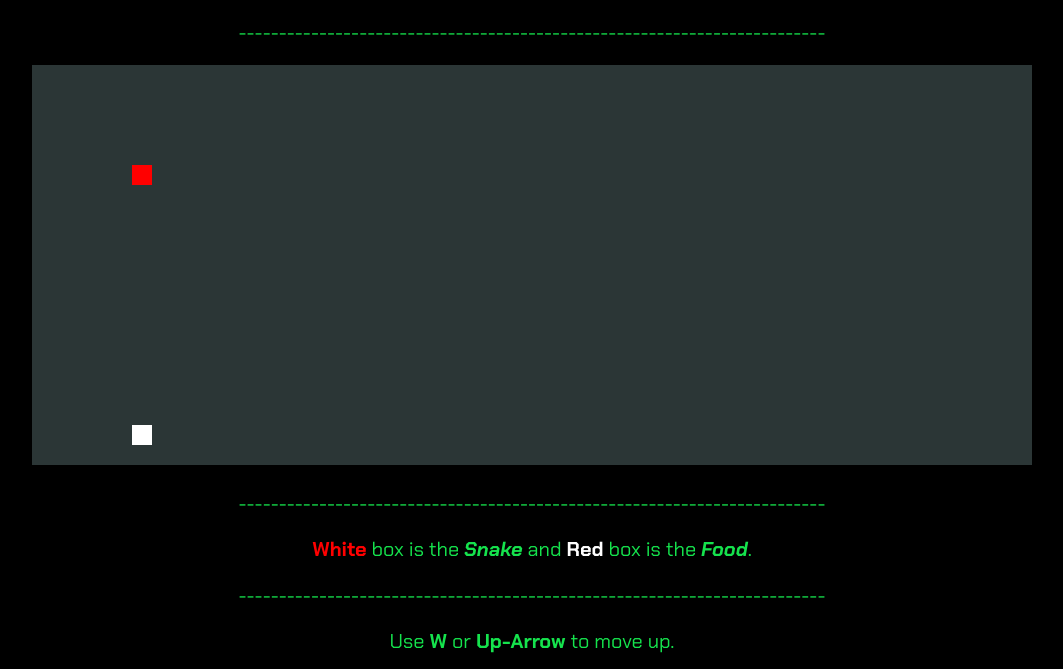
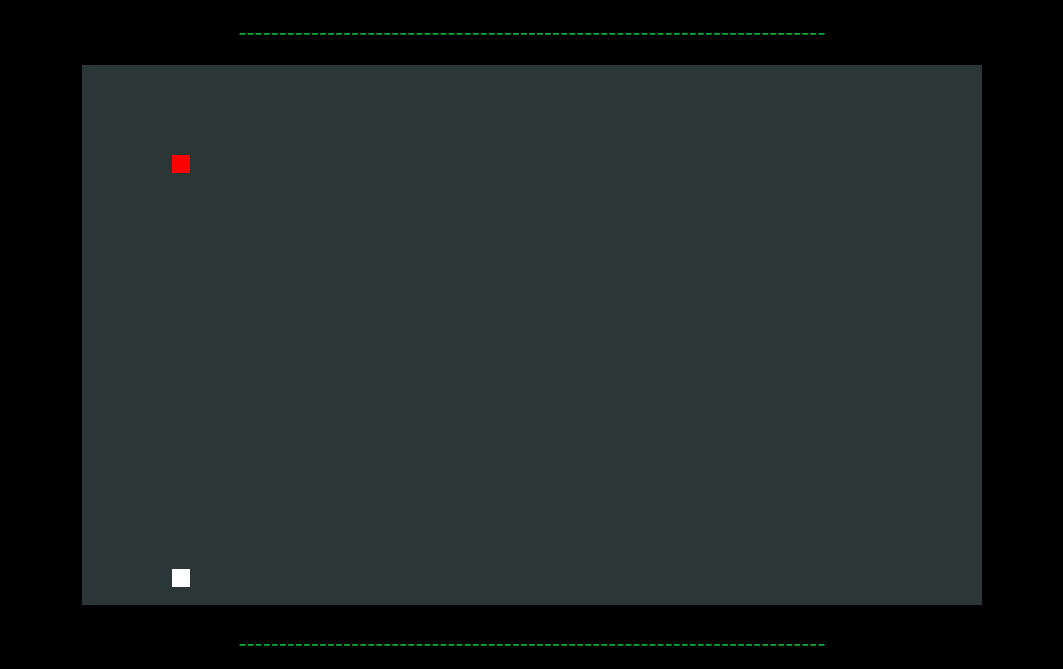
Before and after one commit to om-wani/snake-game-in-js, a plain HTML site: page index.html in a window 1280 px wide. Shown: the part 131-800 px from the top of the page, without its empty margins (108-1171 px from the left). Drawn offline with Linux system fonts and the light colour scheme; a web font is replaced by a local one.

Commit message:
Add files via upload

```diff
--- a/script.js
+++ b/script.js
@@ -1,162 +1,33 @@
-/*
 
-// creating playground area
-var SizeofBox = 20;// Size of one Block
-var NumberofRows = 20; //total number of rows into the canvas
-var NumberofColumns = 50; //total number of coloumns into the canvas
+
+
+
+// Definging the varaibles for making playground area
+var SizeofBox = 18; //
+var NumberofRows = 30; //total number of rows
+var NumberofColumns = 50; //total number of coloumns
 var Canvas;
 var Context;
 
-//snake structure
+//Defining varaibles for making snake's structure.
 var SnakeShapeX = SizeofBox * 5;
 var SnakeShapeY = SizeofBox * 5;
 
-//snake speed
-var SnakeSnakeSpeedX = 0;
-var SnakeSnakeSpeedY = 0;
+//Defining varaible for snake speed
+var SnakeSpeedX = 0;
+var SnakeSpeedY = 0;
 
-//snake body
-var SnakeBody= [];
+//Defining the snake's body
+var SnakeBody = [];
 
-//snake food
+// Defining varaibles for the positioning of food
 var FoodPositionX;
 var FoodPositionY;
 
-//current game status
+//The game over status should be false from the start
 var GameOver = false;
 
-window.onload = function (){
-    //settingCanvas height and width
-   Canvas = document.getElementById("canvas");
-   Canvas.height = NumberofRows * SizeofBox;
-   Canvas.width = NumberofColumns * SizeofBox;
-    Context =Canvas.getContext("2d");
-
-    placeFood();
-    document.addEventListener("keyup", changeDirection); //for movements
-    //snake speed
-    setInterval(update, 1000 / 10);
-
-}
-
-function update(){
-    if (GameOver){
-        return;
-    }
-
-    //background of the game
-    Context.fillStyle = "blue";
-    Context.fillRect(0, 0,Canvas.width,Canvas.height);
-
-    //food color and position
-    Context.fillStyle = "red";
-    Context.fillRect(FoodPositionX, FoodPositionY, SizeofBox, SizeofBox);
-
-    //randomize food
-    if(SnakeShapeX == FoodPositionX && SnakeShapeY == FoodPositionY){
-        SnakeBody.push([FoodPositionX, FoodPositionY]);
-        placeFood();
-    }
-
-    //growing body of snake
-    for(let i = SnakeBody.length - 1; i > 0; i--){
-        SnakeBody[i] = SnakeBody[i-1];
-    }
-    if(SnakeBody.length){
-        SnakeBody[0] = [SnakeShapeX, SnakeShapeY];
-    }
-
-    Context.fillStyle = "white";
-    SnakeShapeX +=SnakeSnakeSpeedX * SizeofBox;
-    SnakeShapeY += SnakeSnakeSpeedY * SizeofBox;
-    Context.fillRect(SnakeShapeX, SnakeShapeY, SizeofBox, SizeofBox);
-    for(let i = 0; i < SnakeBody.length; i++){
-        Context.fillRect(SnakeBody[i][0], SnakeBody[i][1], SizeofBox, SizeofBox);
-    }
-
-    //game over conditions
-    if(SnakeShapeX < 0
-        || SnakeShapeX > NumberofColumns * SizeofBox
-        || SnakeShapeY < 0
-        || SnakeShapeY > NumberofRows * SizeofBox){
-            //when snake touch boundry
-            GameOver = true;
-            alert("Game Over");
-    }
-    // when snake touches own body
-    for(let i = 0; i <  SnakeBody.length; i++){
-        if(SnakeShapeX == SnakeBody[i][0] && SnakeShapeY == SnakeBody[i][1]){
-            GameOver = true;
-            alert("Game Over");
-        }
-    }
-}
-
-//movement of snake
-function changeDirection(e){
-    if (e.code == "ArrowUp" && SnakeSnakeSpeedY != -1 || e.code == "W" && SnakeSnakeSpeedY != -1){
-        //when up arrow key pressed snake will move up
-       SnakeSnakeSpeedX = 0;
-        SnakeSnakeSpeedY = -1;
-    }
-    else if (e.code == "ArrowDown" && SnakeSnakeSpeedY != 1 || e.code == "S" && SnakeSnakeSpeedY != 1){
-        //when down arrow pressed snake will move down
-       SnakeSnakeSpeedX = 0;
-        SnakeSnakeSpeedY = 1;
-    }
-    else if (e.code == "ArrowLeft" &&SnakeSnakeSpeedX != -1 || e.code == "A" &&SnakeSnakeSpeedX != -1){
-        //when left arrow pressed snake will move left
-       SnakeSnakeSpeedX = -1;
-        SnakeSnakeSpeedY = 0;
-    }
-    else if (e.code == "ArrowRight" &&SnakeSnakeSpeedX != 1 || e.code == "D" &&SnakeSnakeSpeedX != 1){
-        //when right arrow pressed snake will move right
-       SnakeSnakeSpeedX = 1;
-        SnakeSnakeSpeedY = 0;
-    }
-}
-
-//Randomly place food
-function placeFood(){
-    //x coordinates
-    FoodPositionX = Math.floor(Math.random() * NumberofColumns) * SizeofBox;
-    //y coordinates
-    FoodPositionY = Math.floor(Math.random() * NumberofRows) * SizeofBox;
-}
-
-*/
-
-
-
-// Making playground area
-var SizeofBox = 20;
-var NumberofRows = 20; //total number of rows
-var NumberofColumns = 50; //total number of coloumns
-var Canvas;
-var Context;
-var Canvas1;
-var Context1;
-
-//snake structure
-var SnakeShapeX = SizeofBox * 5;
-var SnakeShapeY = SizeofBox * 5;
-
-//snake speed
-var SnakeSpeedX = 0;
-var SnakeSpeedY = 0;
-
-//snake body
-var SnakeBody = [];
-
-//snake food
-var FoodPositionX;
-var FoodPositionY;
-
-//current game status
-var GameOver = false;
-
-
-
+//Stating what should the code do after the window is done loading
 window.onload = function (){
     //setting Canvas height and width
     Canvas = document.getElementById("canvas");
@@ -164,15 +35,9 @@ window.onload = function (){
     Canvas.width = NumberofColumns * SizeofBox;
     Context = Canvas.getContext("2d");
 
-    /*Canvas1 = document.getElementById("border");
-    Canvas1.height = (NumberofRows-1) * SizeofBox;
-    Canvas1.width = (NumberofColumns-1) * SizeofBox;
-    Context1 = Canvas1.getContext("2d");
-*/
-
     placeFood();
-    document.addEventListener("keyup", changeDirection); //for movements
-    //snake speed
+    document.addEventListener("keyup", changeDirection); //key Event listener for the movements
+    //setting the snake speed
     setInterval(update, 1000 / 10);
 
 }
@@ -184,25 +49,21 @@ function update(){
         return;
     }
 
-    //background of the game
+    //coloring the the play area
     Context.fillStyle = "#2b3636";
     Context.fillRect(0, 0, Canvas.width, Canvas.height);
 
-    /*//border
-    Context1.fillStyle = "#16e34d";
-    Context1.fillRect(0, 0, Canvas1.width, Canvas1.height);*/
-
-    //food color and position
+    //coloring the food
     Context.fillStyle = "white";
     Context.fillRect(FoodPositionX, FoodPositionY, SizeofBox, SizeofBox);
 
-    //randomize food
+    //to generate new food position
     if(SnakeShapeX == FoodPositionX && SnakeShapeY == FoodPositionY){
         SnakeBody.push([FoodPositionX, FoodPositionY]);
         placeFood();
     }
 
-    //growing body of snake
+    //to grow and progress the snake's body
     for(let i = SnakeBody.length - 1; i > 0; i--){
         SnakeBody[i] = SnakeBody[i-1];
     }
@@ -210,7 +71,7 @@ function update(){
         SnakeBody[0] = [SnakeShapeX, SnakeShapeY];
     }
 
-    Context.fillStyle = "red";
+    Context.fillStyle = "red";// coloring the snake
     SnakeShapeX += SnakeSpeedX * SizeofBox;
     SnakeShapeY += SnakeSpeedY * SizeofBox;
     Context.fillRect(SnakeShapeX, SnakeShapeY, SizeofBox, SizeofBox);
@@ -218,17 +79,17 @@ function update(){
         Context.fillRect(SnakeBody[i][0], SnakeBody[i][1], SizeofBox, SizeofBox);
     }
 
-    //game over conditions
+    //it is game over when the following condition exists
     if(SnakeShapeX < 0
         || SnakeShapeX > NumberofColumns * SizeofBox
         || SnakeShapeY < 0
         || SnakeShapeY > NumberofRows * SizeofBox){
-            //when snake touch boundry
+            //when snake touches the limits/ boundries of the canvas
             GameOver = true;
             alert("Game Over");
 
     }
-    // when snake touches own body
+    // when snake touches its own body
     for(let i = 0; i <  SnakeBody.length; i++){
         if(SnakeShapeX == SnakeBody[i][0] && SnakeShapeY == SnakeBody[i][1]){
             GameOver = true;
@@ -238,25 +99,25 @@ function update(){
     }
 }
 
-//movement of snake
+//what should happen when you press WASD or arrow keys
 function changeDirection(e){
-    if (e.code == "ArrowUp" && SnakeSpeedY != -1 || e.key === "W" && SnakeSpeedY != -1 || e.key === "w" && SnakeSpeedY != -1){
-        //when up arrow key pressed snake will move up
+    if (e.code == "ArrowUp" && SnakeSpeedY != -1 || e.key === "W" && SnakeSpeedY != -1 || e.key === "w" && SnakeSpeedY != -1 || e.key === "I" && SnakeSpeedY != -1 || e.key === "i" && SnakeSpeedY != -1){
+        //when up arrow key or 'w'pressed snake will move up
         SnakeSpeedX = 0;
         SnakeSpeedY = -1;
     }
-    else if (e.code == "ArrowDown" && SnakeSpeedY != 1 || e.key === "S" && SnakeSpeedY != 1 || e.key === "s" && SnakeSpeedY != 1){
-        //when down arrow pressed snake will move down
+    else if (e.code == "ArrowDown" && SnakeSpeedY != 1 || e.key === "S" && SnakeSpeedY != 1 || e.key === "s" && SnakeSpeedY != 1 || e.key === "K" && SnakeSpeedY != -1 || e.key === "k" && SnakeSpeedY != -1){
+        //when down arrow or 's' pressed snake will move down
         SnakeSpeedX = 0;
         SnakeSpeedY = 1;
     }
-    else if (e.code == "ArrowLeft" && SnakeSpeedX != -1 || e.key === "A" && SnakeSpeedX != -1 || e.key === "a" && SnakeSpeedX != -1){
-        //when left arrow pressed snake will move left
+    else if (e.code == "ArrowLeft" && SnakeSpeedX != -1 || e.key === "A" && SnakeSpeedX != -1 || e.key === "a" && SnakeSpeedX != -1 || e.key === "J" && SnakeSpeedY != -1 || e.key === "j" && SnakeSpeedY != -1){
+        //when left arrow or 'a' pressed snake will move left
         SnakeSpeedX = -1;
         SnakeSpeedY = 0;
     }
-    else if (e.code == "ArrowRight" && SnakeSpeedX != 1 || e.key === "D" && SnakeSpeedX != 1 || e.key === "d" && SnakeSpeedX != 1){
-        //when right arrow pressed snake will move right
+    else if (e.code == "ArrowRight" && SnakeSpeedX != 1 || e.key === "D" && SnakeSpeedX != 1 || e.key === "d" && SnakeSpeedX != 1 || e.key === "L" && SnakeSpeedY != -1 || e.key === "l" && SnakeSpeedY != -1){
+        //when right arrow or 'd' pressed snake will move right
         SnakeSpeedX = 1;
         SnakeSpeedY = 0;
     }
--- a/styles.css
+++ b/styles.css
@@ -8,6 +8,9 @@ h1 {
   word-spacing: 10;
   color: red;
 }
+.instr {
+  color: cyan;
+}
 .names {
   font-size: 40px;
   font-weight: bold;
```
